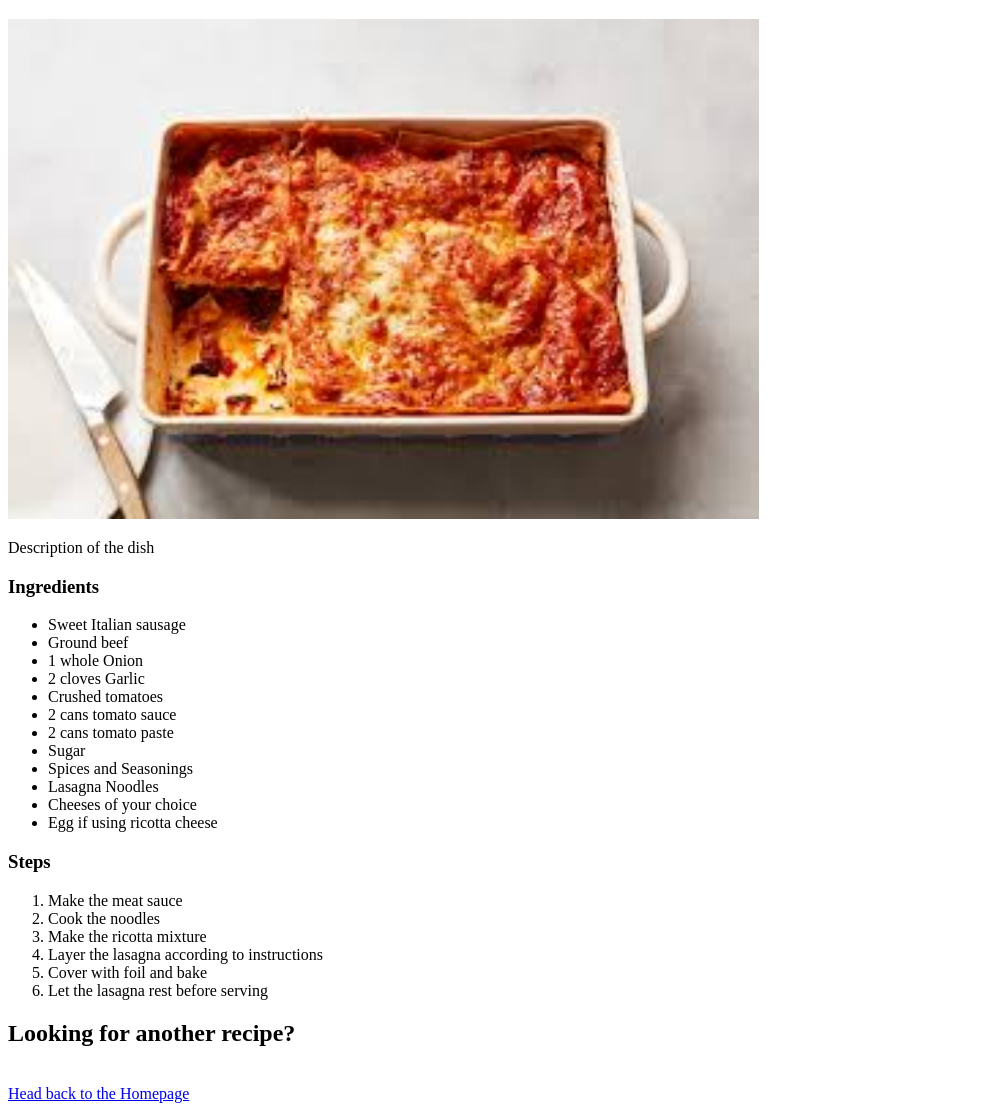
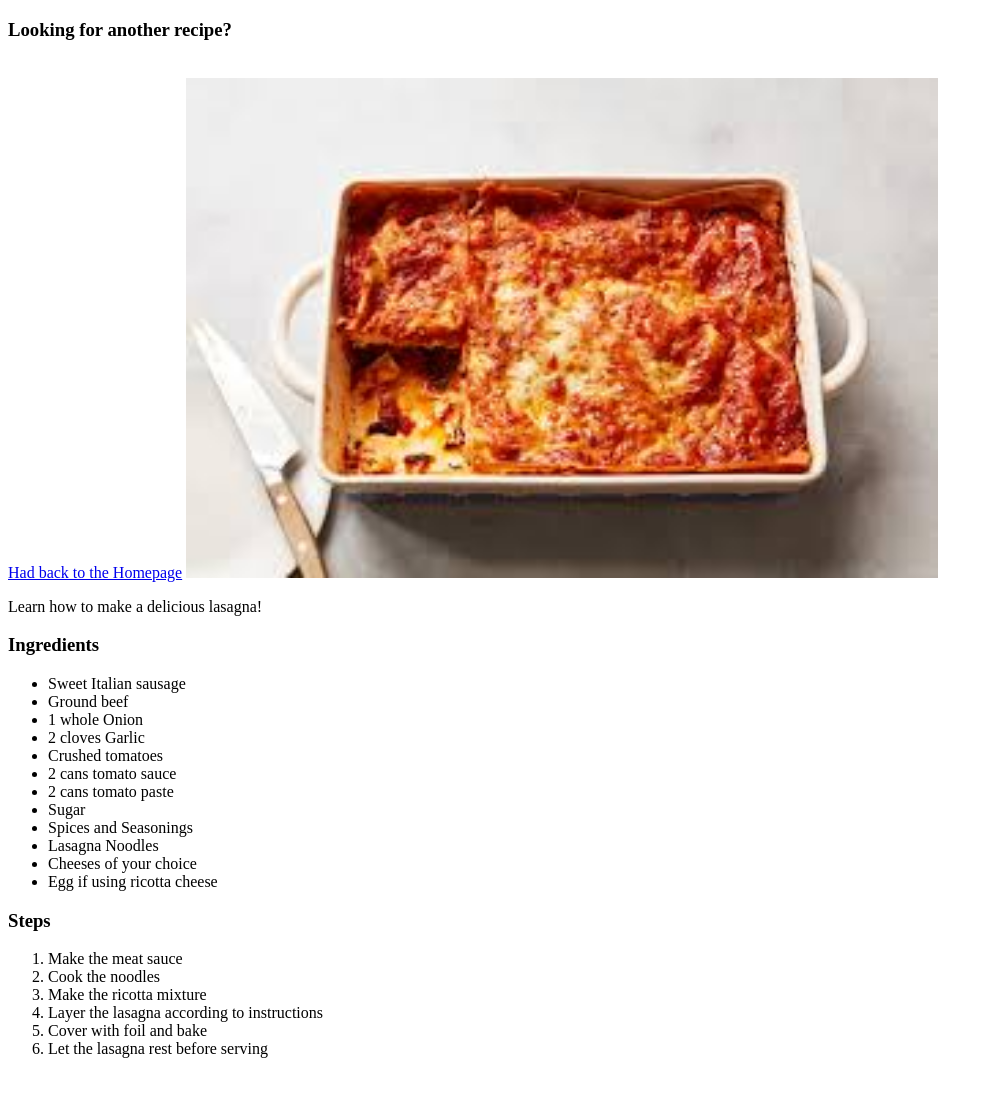
Before and after one commit to Velarken/odin-recipies, a plain HTML site: page recipies/lasagna.html in a window 1280 px wide. Shown: the part 61-1172 px from the top of the page, without its empty margins (0-993 px from the left). After the commit the page ends 1135 px from the top, so only its background shows below. Drawn offline with Linux system fonts and the light colour scheme.

Commit message:
Add recipe description to page

```diff
--- a/recipies/lasagna.html
+++ b/recipies/lasagna.html
@@ -6,9 +6,11 @@
     </head>
     <body>
         <h1>Lasagna Recipe</h1>
+        <h3>Looking for another recipe?</h3>
+        <br><a href="../index.html">Had back to the Homepage</a>
         <img src="../recipies/images/lasagna.jpeg" alt="photo of lasagna in a casserole dish" height="500">
         <p>
-            Description of the dish
+            Learn how to make a delicious lasagna!
         </p>
         <h3>Ingredients</h3>
         <ul>
@@ -34,8 +36,7 @@
             <li>Cover with foil and bake</li>
             <li>Let the lasagna rest before serving</li>
         </ol>
-        <h2>Looking for another recipe?</h2>
-        <br><a href="../index.html">Head back to the Homepage</a>
+
 
     </body>
 </html>
```
Also changed, not shown: recipies/chicken-tenders.html (+3 -1 lines), recipies/pizza.html (+3 -3 lines).
